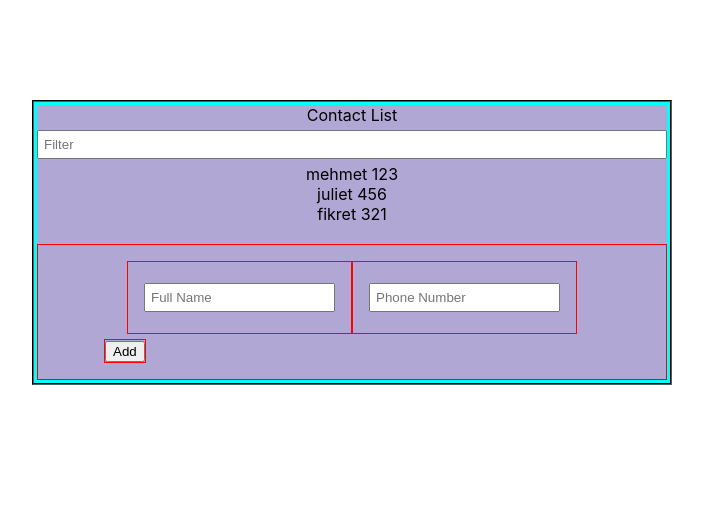
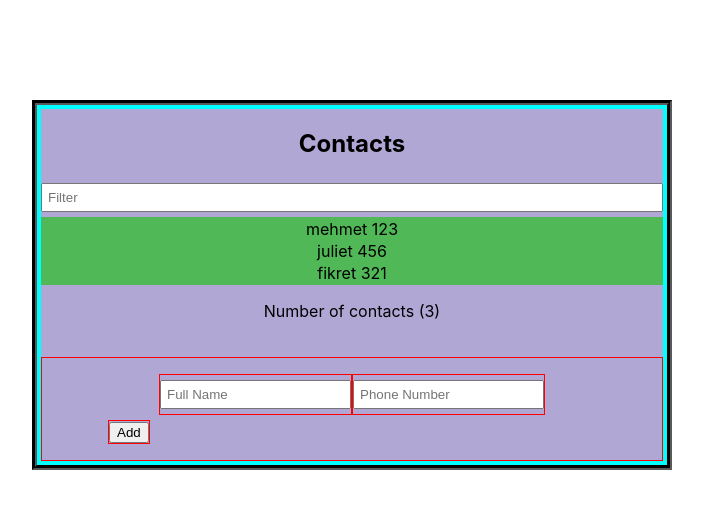
Before and after one commit to BilalOzd/telephone-book, a React (Create React App) app: page / in a window 1280 px wide. Shown: the top 508 px of the page, without its empty margins (288-991 px from the left). Built offline with nearby package versions, Linux system fonts and the light colour scheme.

Commit message:
number of contacts info and css improvements added.

```diff
--- a/src/Components/Contacts/Form/index.js
+++ b/src/Components/Contacts/Form/index.js
@@ -34,7 +34,6 @@ function Form({addContact, contacts}) {
 
     return(
         <div className="formParent">
-
             <form onSubmit={OnSubmitInput}>
                 <div className="formInput">
                     <input
@@ -56,7 +55,6 @@ function Form({addContact, contacts}) {
                     <button>Add</button>
                 </div>
             </form>
-
         </div>
     )
 }
--- a/src/Components/Contacts/List/index.js
+++ b/src/Components/Contacts/List/index.js
@@ -1,5 +1,4 @@
 import { useState } from "react";
-
 
 function List({contacts}) {
     const [filteredText, setFilteredText] = useState([]);
@@ -11,15 +10,13 @@ function List({contacts}) {
     })
 
     return(
-        <div>
-        <div>
+        <div className="listDiv">
             <input
+             className="filterInput"
              placeholder="Filter"
              value={filteredText}
              onChange={(e) => setFilteredText(e.target.value)}
             />
-        </div>
-        <div>
             <ul>
                 {
                     filter.map((contact, index) => (
@@ -27,7 +24,7 @@ function List({contacts}) {
                     ))
                 }
             </ul>
-        </div>
+            <p>Number of contacts ({filter.length})</p>
         </div>
     )
 }
--- a/src/Components/Contacts/index.css
+++ b/src/Components/Contacts/index.css
@@ -1,5 +1,6 @@
 .contactsParent{
-    border: 3px solid aqua
+    border: 4px solid aqua;
+    margin: 0;
 }
 
 .formParent{
@@ -12,7 +13,7 @@
 .formInput{
   display: inline-block;
   border: 1px solid red;
-  padding: 1rem 1rem;
+  padding: 0;
   vertical-align: middle;
 }
 
@@ -34,6 +35,7 @@ input{
 
 ul,li{
     margin: 0px;
-    padding: 0px;
+    padding: 1px;
     list-style-type: none;
+    background-color: #50b856;
 }
--- a/src/Components/Contacts/index.js
+++ b/src/Components/Contacts/index.js
@@ -15,7 +15,8 @@ function Contacts() {
     }, [contacts])
 
     return(
-        <div className='contactsParent'> Contact List
+        <div className='contactsParent'>
+            <h2>Contacts</h2>
             <List contacts={contacts} />
             <br/>
             <Form addContact={setContacts} contacts={contacts}/>
--- a/src/index.css
+++ b/src/index.css
@@ -14,7 +14,7 @@ code {
 
 .App{
   margin: 100px 25% 100px 25%;
-  border: 2px solid rgb(6, 6, 6);
+  border: 5px solid rgb(6, 6, 6);
   box-sizing:border-box;
   border-style: groove;
   text-align: center;
```
